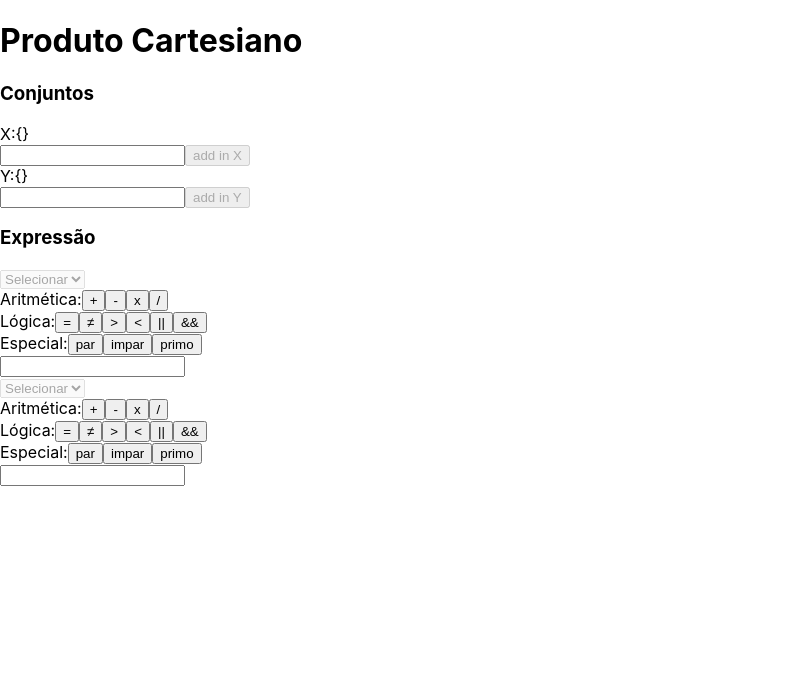
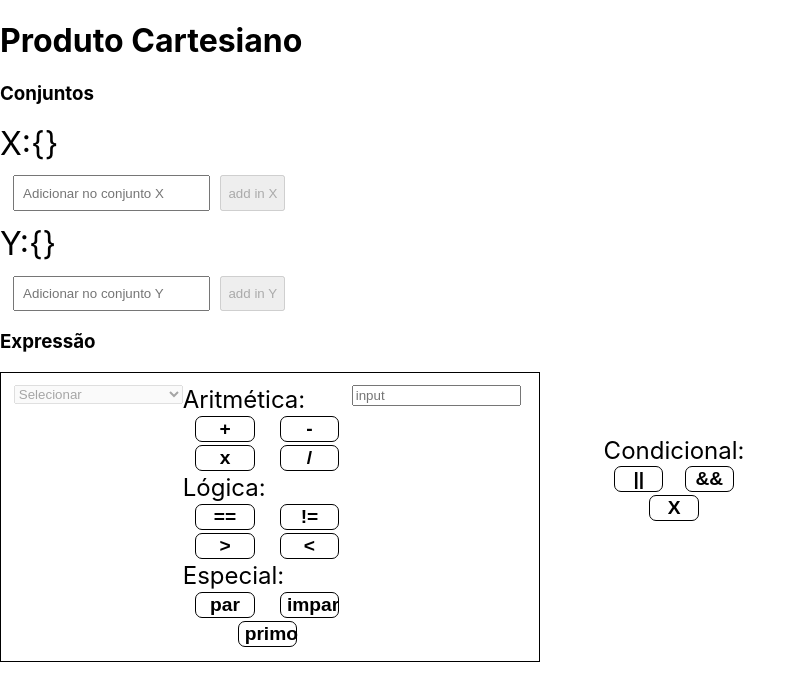
Before and after one commit to andrewcs0901/Produto-Cartesiano-Web, a React (Create React App) app in the folder produto_cartesiano/: page / in a window 1280 px wide. Shown: the top 700 px of the page, without its empty margins (0-806 px from the left). Built offline with nearby package versions, Linux system fonts and the light colour scheme.

Commit message:
adicionando lógica de exibição na interface

```diff
--- a/produto_cartesiano/package.json
+++ b/produto_cartesiano/package.json
@@ -8,7 +8,8 @@
     "@testing-library/user-event": "^7.1.2",
     "react": "^16.13.1",
     "react-dom": "^16.13.1",
-    "react-scripts": "3.4.1"
+    "react-scripts": "3.4.1",
+    "styled-components": "^5.1.1"
   },
   "scripts": {
     "start": "react-scripts start",
--- a/produto_cartesiano/src/components/Buttons/Button.jsx
+++ b/produto_cartesiano/src/components/Buttons/Button.jsx
@@ -1,9 +1,18 @@
 import React from 'react';
 
 const Button = (props) => {
+
+    const {label, name, onClick, status, type} = props;
+
+    const click = (event) =>{
+        onClick(event, type);
+    }
+
     return (
-        <button onClick={props.onClick} disabled={props.disabled}>
-            {props.label || "button"}
+        <button onClick={click}
+                name={name || label || "button"}
+                disabled={props.disabled} className={status? "active" : "not_active"}>
+            {label || "button"}
         </button>
     )
 }
--- a/produto_cartesiano/src/components/Expression/Expression.jsx
+++ b/produto_cartesiano/src/components/Expression/Expression.jsx
@@ -2,37 +2,48 @@ import React, { useState } from 'react';
 import Select from '../Select/Select';
 import Operation from './Operation';
 import Input from '../Inputs/Input';
+import { aritmetica, logica, especial, condicional } from './OperationsList';
+import ExpressionStyle from './ExpressionStyle';
 
 const Expression = (props) => {
 
-    const [expression, setExpression] = useState([]);
+    const [expression, setExpression] = useState({
+        operacao: "",
+        type: ""
+    });
 
-    const updateExpression = (value, index) => {
-        const aux = expression;
-        aux[index] = value;
-        setExpression(aux);
+    const onSets = [aritmetica(), logica(), especial()];
+    const condition = [condicional()];
+
+    const updateExpression = (value, index, type = expression.type) => {
+        setExpression({
+            ...expression, type: type, [index]: value !== "X" ? value : ""
+        })
     }
+
+    const renderOperation = (set, operacao) => (
+        <div className="operationSet">
+            <Select options={props.options}
+                onSelect={updateExpression}
+                index={set[0]}
+                className="subSections"
+                standard={expression[set[0]]} />
+            <Operation onClick={updateExpression} operations={onSets} name="subSections" marked={expression[operacao]} index={operacao} />
+            {expression[operacao] !== especial().name && <Input className="subSections" onChange={updateExpression} index={set[1]} />}
+            {(expression[operacao] === "+" || expression[operacao] === "-")
+                && <> = <Input type="number" onChange={updateExpression} index={"equivalencia"} value={expression.equivalencia} /></>}
+        </div>
+    )
 
     return (<div>
         <h3>Expressão</h3>
-        <div>
-            <div>
-                <Select options={props.options}
-                        onSelect={updateExpression}
-                        index={0}/>
-                <Operation onClick={updateExpression} />
-                <Input />
+        <ExpressionStyle>
+            {renderOperation(["conjunto_a", "conjunto_b"], "operacao1")}
+            <div className="conditional">
+                <Operation onClick={updateExpression} operations={condition} index={condicional().name} marked={expression.Condicional} />
             </div>
-            <div>
-
-            </div>
-            <div>
-                <Select options={props.options} onSelect={updateExpression} index={1}/>
-                <Operation onClick={updateExpression} />
-                <Input />
-            </div>
-
-        </div>
+            {(expression.Condicional && expression.Condicional.length) && renderOperation(["conjunto_c", "conjunto_d"], "operacao2")}
+        </ExpressionStyle>
 
     </div>)
 }
--- /dev/null
+++ b/produto_cartesiano/src/components/Expression/ExpressionStyle.jsx
@@ -0,0 +1,27 @@
+import styled from 'styled-components';
+
+const OperationStyle = styled.div`
+        display: flex;
+        flex-direction: row;
+        width: 100%;
+        div.operationSet{
+            display: flex;
+            flex-direction: row;
+            width: 40%;
+            border: 1px solid black;
+            padding: 1%;
+            div.subSections{
+                display: flex;
+                width: 33%;
+                flex-direction: column;
+            }
+        }
+        div.conditional{
+            display: flex;
+            flex-direction: row;
+            width: 10%;
+            padding: 5%
+        }
+    `
+
+export default OperationStyle
--- a/produto_cartesiano/src/components/Expression/Operation.jsx
+++ b/produto_cartesiano/src/components/Expression/Operation.jsx
@@ -1,33 +1,37 @@
-import React from 'react';
+import React, { useState } from 'react';
 import Button from '../Buttons/Button';
+import OperationStyle from './OperationStyle';
 
-const notEquals = String.fromCodePoint(parseInt(2260, 16));
+const Operation = (props) => {
 
-const operations =[
-        {
-            name: "Aritmética", actions: ["+","-","x","/"]
-        },
-        {
-            name: "Lógica", actions: ["=",notEquals,">","<","||","&&"]
-        },
-        {
-            name: "Especial", actions: ["par","impar","primo"]
-        },
+    const { operations} = props;
+    const [marked, setMarked] = useState(props.marked);
 
-    ]
+    const handleClick = (event, type) => {
+        setMarked(event.target.name);
+        props.onClick(event.target.name, props.index || "operacao", type);
+    }
 
-const Operation = () => {
+    const renderOperations = () => {
+        if (operations)
+            return (<div className={props.name}>
+                {operations.map(
+                    operation => (
+                        <OperationStyle key={operation.name} className="Operation">
+                            <div>{operation.name}:</div>
+                            {operation.actions
+                                .map(action =>
+                                    <Button label={action}
+                                        key={action} onClick={handleClick}
+                                        status={marked === action}
+                                        type={operation.name}
+                                    />)}
+                        </OperationStyle>
+                    )
+                )}</div>)
+        else return (<></>)
+    }
 
-    const renderOperations = () => (
-        operations.map(
-            operation => (
-                <div key={operation.name}>
-                    {operation.name}:
-                    {operation.actions.map(action => <Button label={action} key={action}/>)}
-                </div>
-            )
-        )
-    )
 
     return renderOperations()
 }
--- /dev/null
+++ b/produto_cartesiano/src/components/Expression/OperationStyle.jsx
@@ -0,0 +1,33 @@
+import styled from 'styled-components';
+
+const OperationStyle = styled.div`
+display: flex;
+flex-wrap: wrap;
+font-size: 1.5em;
+div{
+    width: 100%;
+}
+button{
+    background-color: white;
+    width: 35%;
+    border: 1px solid black;
+    margin: 1% auto;
+    border-radius: 7px;
+    font-size: 0.8em;
+    font-weight: 700;
+    transition: 300ms;
+    :hover{
+        background-color: #252525;
+        color: white;
+    }
+    :active{
+        background-color: pink
+    }
+}
+button.active{
+    background-color: blue;
+    color: white
+}
+`
+
+export default OperationStyle;
--- /dev/null
+++ b/produto_cartesiano/src/components/Expression/OperationsList.jsx
@@ -0,0 +1,20 @@
+const aritmetica = () => ({
+    name: "Aritmética", actions: ["+", "-", "x", "/"]
+});
+const logica = () => (
+    {
+        name: "Lógica", actions: ["==", "!=", ">", "<"]
+    }
+);
+const especial = () => (
+    {
+        name: "Especial", actions: ["par", "impar", "primo"]
+    }
+);
+const condicional = () => (
+    {
+        name: "Condicional", actions: ["||", "&&", "X"]
+    }
+);
+
+module.exports = { aritmetica, logica, especial, condicional };
--- a/produto_cartesiano/src/components/Inputs/Input.jsx
+++ b/produto_cartesiano/src/components/Inputs/Input.jsx
@@ -2,13 +2,21 @@ import React from 'react';
 
 const Input = (props) => {
 
+    const onChange = (event) => {
+        props.onChange(event.target.value, props.index)
+    }
+
     return (
-        <input type={props.type || "text"}
+        <div className={props.className}>
+            <input type={props.type || "text"}
                 name={props.name}
                 value={props.value}
-                onChange={props.onChange}
-                disabled={props.disabled}
-                />
+                onChange={onChange}
+                placeholder={props.name || "input"}
+                readOnly={props.disabled == 0}
+
+            />
+        </div>
     )
 
 }
--- a/produto_cartesiano/src/components/Select/Select.jsx
+++ b/produto_cartesiano/src/components/Select/Select.jsx
@@ -1,25 +1,28 @@
-import React,{ useState, useEffect }  from 'react';
+import React, { useState, useEffect } from 'react';
 
 const Select = (props) => {
 
-    const standard = props.standard || "Selecionar";
-    const [value, setValue] = useState(standard);
-    const {onSelect, index} = props;
+    const standard = "Selecionar";
+    const [value, setValue] = useState(props.standard || standard);
+    const { onSelect, index } = props;
 
     const select = (event) => {
         setValue(event.target.value);
-        props.onSelect(event.target.value);
     }
 
-    useEffect( () => {
+    useEffect(() => {
         onSelect(value, index)
     }, [value])
 
     return (
-    <select onChange={select} value={value} disabled={props.options.length < 2}>
-        <option value={standard}>{standard}</option>
-        {props.options.length && props.options.map(option => <option value={option} key={option}>{option}</option>)}
-    </select>)
+        <div className={props.className}>
+            <select onChange={select} value={value} disabled={props.options.length < 2}>
+                <option value={""}>{standard}</option>
+                {props.options.length && props.options.map(option => <option value={option} key={option}>{option}</option>)}
+            </select>
+
+        </div>
+    )
 }
 
 export default Select;
--- a/produto_cartesiano/src/components/Set/Element.jsx
+++ b/produto_cartesiano/src/components/Set/Element.jsx
@@ -1,13 +1,36 @@
 import React from 'react';
+import styled from 'styled-components';
 
 const Element = (props) => {
 
-    const onClick = () =>{
+    const ElementStyle = styled.div`
+        border: 1px solid black;
+        padding: 0.05em;
+        border-radius: 9%;
+        font-weight: 700;
+        display: flex;
+        width: min-content;
+
+        div.removeSet{
+            cursor: pointer;
+            color: #fff;
+            font-size: 0.6em;
+            border-radius: 50%;
+            font-family: monospace;
+            width: 1em;
+            text-align: center;
+            margin: auto;
+            background-color: #a80000;
+
+        }
+    `
+
+    const onClick = () => {
         props.action(props.value);
     }
 
     return (
-        <span onClick={onClick}>{props.value}(X)</span>
+        <ElementStyle>{props.value}<div className="removeSet" onClick={onClick}>X</div></ElementStyle>
     )
 }
 
--- a/produto_cartesiano/src/components/Set/FormSet.jsx
+++ b/produto_cartesiano/src/components/Set/FormSet.jsx
@@ -1,24 +1,39 @@
 import React, { useState } from 'react';
 import Input from '../Inputs/Input';
 import Button from '../Buttons/Button';
+import styled from 'styled-components';
+
+const FormSetStyle = styled.form`
+    display: flex;
+    margin: 1%;
+    input{
+        display: flex;
+        padding: 4%;
+        margin-right: 2em;
+    }
+    div{
+        display: flex;
+    }
+
+`
 
 const FormSet = (props) => {
     const initialState = ""
     const [value, setValue] = useState(initialState);
 
-    const updateView = (event) => {
-        setValue(event.target.value);
+    const updateView = (value) => {
+        setValue(value);
     }
 
-    const submit = () =>{
+    const submit = () => {
         props.action(value);
         setValue(initialState);
     }
 
-    return (<form onSubmit={(event) => event.preventDefault()}>
-        <Input type="number" value={value} onChange={updateView}/>
-        <Button label={`add in ${props.name}`} onClick={submit} disabled={value.length === 0}/>
-    </form>)
+    return (<FormSetStyle onSubmit={(event) => {event.preventDefault();submit()}}>
+        <Input type="number" value={value} onChange={updateView} name={`Adicionar no conjunto ${props.name}`} />
+        <div><Button label={`add in ${props.name}`} onClick={submit} disabled={value.length === 0} /></div>
+    </FormSetStyle>)
 }
 
 export default FormSet;
--- a/produto_cartesiano/src/components/Set/Set.jsx
+++ b/produto_cartesiano/src/components/Set/Set.jsx
@@ -28,7 +28,7 @@ const Set = (props) => {
             <>
                 {leftBracket}
                 {elements.map((element, index) =>
-                    <span key={index} >
+                    <span key={index} style={{display:'flex'}}>
                         {index > 0 ? "," : ""}<Element value={element} action={removeElement} />
                     </span>)}
                 {rightBracket}
@@ -36,14 +36,14 @@ const Set = (props) => {
         )
     }
 
-    return (<>
-        <div>
-            <span>{props.name}:</span>{renderSet()}
+    return (<div style={{fontSize: '2em'}}>
+        <div style={{display: "flex"}}>
+            <div>{props.name}:</div>{renderSet()}
         </div>
         <div>
             <FormSet action={addElement} name={props.name} />
         </div>
-    </>)
+    </div>)
 }
 
 export default Set;
```
Also changed, not shown: 1 other file (tests, documents, lock files or other folders).
